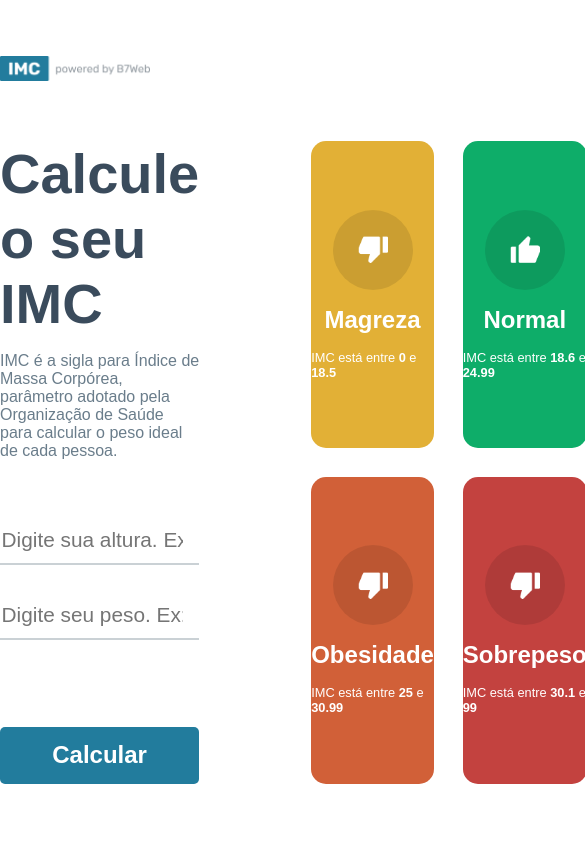
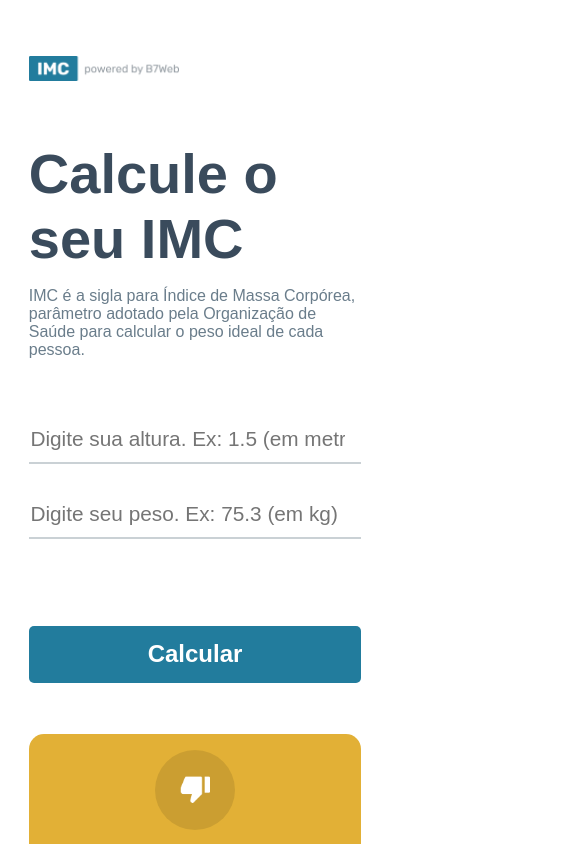
Before and after one commit to CamiNunes/calculadora-imc, a React (Create React App) app in the folder imc-calculator/: page / in a window 390 px wide. Shown: the top 844 px of the page, 585 px wide, since content can reach past the window. Built offline with nearby package versions, Linux system fonts and the light colour scheme.

Commit message:
Melhorando a responsividade do site;

```diff
--- a/imc-calculator/src/App.module.css
+++ b/imc-calculator/src/App.module.css
@@ -4,6 +4,10 @@
 
 body{
   font-family: Arial, Helvetica, sans-serif;
+}
+
+.main{
+  padding-bottom: 2.5rem;
 }
 
 .headerContainer{
@@ -110,3 +114,47 @@ body{
 .container .rightSide .Back:hover{
   opacity: .8;
 }
+
+@media(max-width: 1500px){
+  header{
+    padding: 0 3.5rem;
+  }
+
+  .container{
+    padding: 0 3.5rem;
+  }
+}
+
+@media(max-width: 1100px){
+  header{
+    padding: 0 1.8rem;
+  }
+
+  .container{
+    padding: 0 1.8rem;
+    flex-direction: column;
+  }
+
+  .container .leftSide{
+    margin-right: 0;
+  }
+
+  .container .rightSide{
+    margin-left: 0;
+    margin-top: 3.2rem;
+  }
+
+  .container .rightSide .Back{
+    margin-left: 0 ;
+    margin-top: 0;
+    border-radius: 10px;
+    background-color: rgba(0, 0, 0, .2);
+  }
+}
+
+
+@media(max-width: 430px){
+  .container .rightSide .grid{
+    grid-template-columns: 1fr;
+  }
+}
--- a/imc-calculator/src/components/GridItem/GridItem.module.css
+++ b/imc-calculator/src/components/GridItem/GridItem.module.css
@@ -33,3 +33,13 @@
   font-size: .9rem;
   margin: 0.8rem 0 4rem 0;
 }
+
+@media (max-width: 430px){
+  .gridIcon{
+    margin-top: 1rem;
+  }
+
+  .gridInfo{
+    margin-bottom: 1rem;
+  }
+}
```
